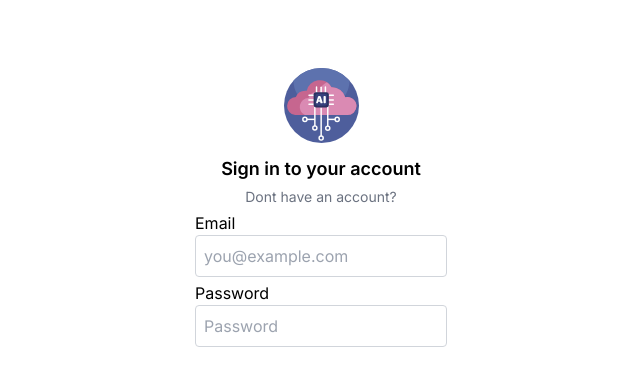
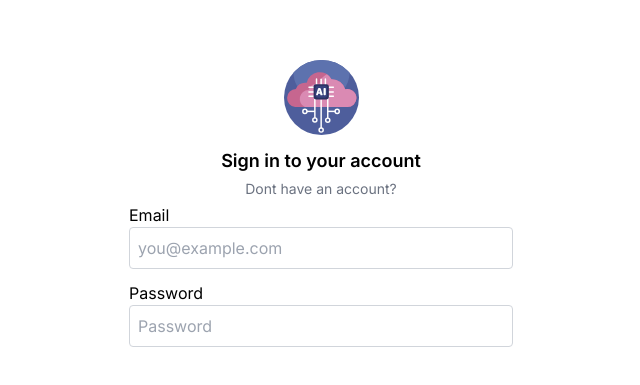
Before and after one commit to abraxas93/dashboard-ui-app, a Next.js app: page / in a window 1280 px wide. Shown: the part 193-578 px from the top of the page, without its empty margins (319-959 px from the left). Built offline with nearby package versions, Linux system fonts and the light colour scheme.

Commit message:
style: add additional classes to input component

```diff
--- a/app/page.tsx
+++ b/app/page.tsx
@@ -17,8 +17,8 @@ export default function Home() {
           />
           <Text title="Sign in to your account" className='text-lg font-semibold pt-2'></Text>
           <Text text="Dont have an account?" className='text-gray-500 text-sm'></Text>
-          <Input label='Email' placeholder='you@example.com'/>
-          <Input label='Password' placeholder='Password'/>
+          <Input label='Email' className='pb-2' placeholder='you@example.com'/>
+          <Input label='Password' className='pb-2' placeholder='Password'/>
         </div>
       </div>
     </main>
--- a/components/Input/Input.tsx
+++ b/components/Input/Input.tsx
@@ -1,3 +1,4 @@
+import cn from 'classnames';
 import { FC, InputHTMLAttributes, ReactNode } from "react";
 
 
@@ -22,9 +23,9 @@ interface InputProps extends HTMLInputProps {
 
 
 export const Input: FC<InputProps> = (props) => {
-  const {label, placeholder} = props;
+  const {label, placeholder, className} = props;
   return (
-    <div className='flex flex-col'>
+    <div className={cn("flex flex-col w-full", className)}>
       <div>{label}</div>
       <input className="border rounded border-gray-300 p-2" placeholder={placeholder}/>
     </div>
```
